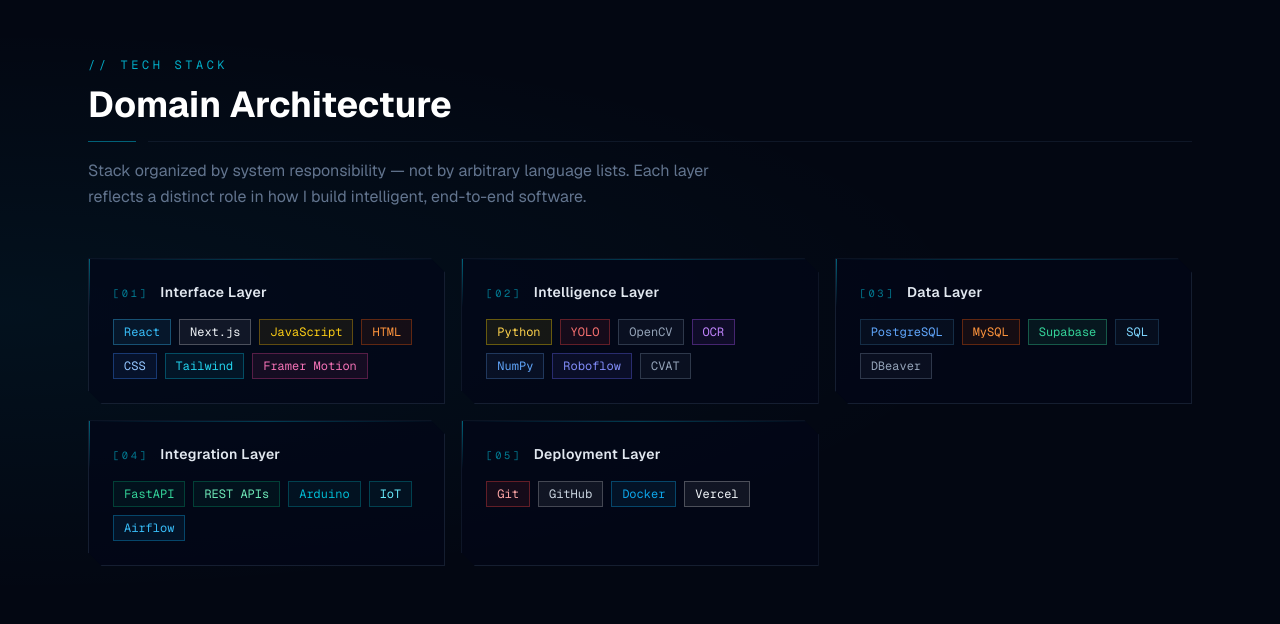
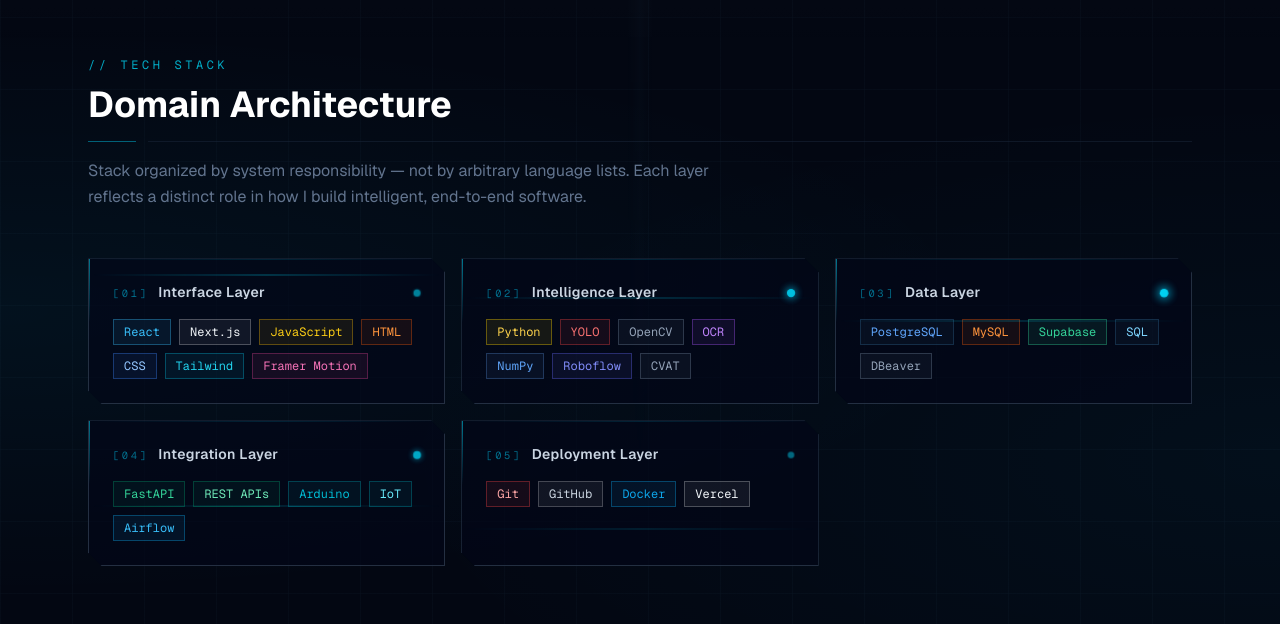
Before and after one commit to Wessel2007/Neural-HUD-Portfolio-AI-Developer-Interface, a Next.js app: page / in a window 1280 px wide. Shown: the part 3356-3980 px from the top of the page. Built offline with nearby package versions, Linux system fonts and the light colour scheme.

Commit message:
adiciona animações

```diff
--- a/app/globals.css
+++ b/app/globals.css
@@ -87,3 +87,33 @@
 .industrial-panel {
   clip-path: polygon(0 0, calc(100% - 14px) 0, 100% 14px, 100% 100%, 14px 100%, 0 calc(100% - 14px));
 }
+
+/* Tech layer card — scanline sweep */
+@keyframes hud-scan {
+  0%   { top: -3px; opacity: 0; }
+  6%   { opacity: 1; }
+  88%  { opacity: 0.4; }
+  100% { top: 105%; opacity: 0; }
+}
+
+.hud-scanline {
+  animation: hud-scan 6s linear infinite;
+}
+
+/* Tech layer card — status pulse dot */
+@keyframes hud-dot-pulse {
+  0%, 100% {
+    opacity: 0.35;
+    box-shadow: none;
+    transform: scale(1);
+  }
+  50% {
+    opacity: 1;
+    box-shadow: 0 0 6px 2px rgba(0, 212, 255, 0.55);
+    transform: scale(1.45);
+  }
+}
+
+.hud-pulse-dot {
+  animation: hud-dot-pulse 2.4s ease-in-out infinite;
+}
--- a/app/page.tsx
+++ b/app/page.tsx
@@ -22,6 +22,31 @@
 const staggerContainer = {
   hidden: {},
   visible: { transition: { staggerChildren: 0.13 } },
+};
+
+const layerCardVariants = {
+  hidden: { opacity: 0, y: 32, scale: 0.97 },
+  visible: (i: number) => ({
+    opacity: 1,
+    y: 0,
+    scale: 1,
+    transition: { duration: 0.55, delay: i * 0.12, ease: EASE_OUT },
+  }),
+};
+
+const badgeContainerVariants = {
+  hidden: {},
+  visible: { transition: { staggerChildren: 0.055, delayChildren: 0.28 } },
+};
+
+const badgeItemVariants = {
+  hidden: { opacity: 0, y: 10, scale: 0.85 },
+  visible: {
+    opacity: 1,
+    y: 0,
+    scale: 1,
+    transition: { duration: 0.28, ease: EASE_OUT },
+  },
 };
 
 // ─── Technology Badge Colors ───────────────────────────────────────────────────
@@ -656,36 +681,104 @@
 
 function TechLayerCard({ layer, index }: { layer: TechLayerContent; index: number }) {
   const ref = useRef<HTMLDivElement>(null);
-  const isInView = useInView(ref, { once: true, amount: 0.2 });
+  const isInView = useInView(ref, { once: true, amount: 0.18 });
+  const [hovered, setHovered] = useState(false);
 
   return (
     <motion.div
       ref={ref}
-      initial={{ opacity: 0, y: 28 }}
-      animate={isInView ? { opacity: 1, y: 0 } : {}}
-      transition={{ duration: 0.5, delay: index * 0.1, ease: EASE_OUT }}
-      className="industrial-panel group relative bg-slate-950/60 border border-slate-800/70 p-5 sm:p-6 flex flex-col gap-4 glow-box-hover overflow-hidden"
+      custom={index}
+      variants={layerCardVariants}
+      initial="hidden"
+      animate={isInView ? "visible" : "hidden"}
+      whileHover={{ y: -4, transition: { duration: 0.2 } }}
+      onHoverStart={() => setHovered(true)}
+      onHoverEnd={() => setHovered(false)}
+      className="industrial-panel group relative bg-slate-950/60 border p-5 sm:p-6 flex flex-col gap-4 overflow-hidden cursor-default"
+      style={{
+        borderColor: hovered ? "rgba(0,212,255,0.28)" : "rgba(51,65,85,0.70)",
+        boxShadow: hovered
+          ? "0 0 36px rgba(0,212,255,0.10), 0 8px 32px rgba(0,0,0,0.45), inset 0 0 22px rgba(0,212,255,0.03)"
+          : "none",
+        transition: "border-color 0.3s ease, box-shadow 0.3s ease",
+      }}
     >
-      {/* Top accent line */}
-      <div className="absolute top-0 left-0 right-0 h-px bg-gradient-to-r from-transparent via-cyan-500/30 to-transparent" />
-      <div className="absolute left-0 top-0 h-12 w-px bg-gradient-to-b from-cyan-400/45 to-transparent" />
-
-      {/* Layer index + title */}
-      <div className="flex items-baseline gap-3">
-        <span className="font-mono text-[0.65rem] text-cyan-400/55 tracking-[0.25em] shrink-0">
-          [{layer.index}]
-        </span>
-        <h3 className="text-sm font-semibold text-slate-200 tracking-wide group-hover:text-white transition-colors duration-200">
-          {layer.title}
-        </h3>
+      {/* Scanline sweep */}
+      <div className="pointer-events-none absolute inset-0 overflow-hidden" aria-hidden="true">
+        <div
+          className="hud-scanline absolute inset-x-0 h-[2px] bg-gradient-to-r from-transparent via-cyan-400/22 to-transparent"
+          style={{ animationDelay: `${index * -0.9}s` }}
+        />
       </div>
 
-      {/* Tech badges */}
-      <div className="flex flex-wrap gap-2">
-        {layer.technologies.map((tech) => (
-          <TechBadge key={tech} tech={tech} size="sm" />
-        ))}
+      {/* Corner accent — top-left vertical bar */}
+      <div className="absolute left-0 top-0 h-16 w-px bg-gradient-to-b from-cyan-400/55 to-transparent" />
+
+      {/* Top accent line — brightens on hover */}
+      <motion.div
+        className="absolute top-0 left-0 right-0 h-px"
+        animate={
+          hovered
+            ? { opacity: 1, background: "linear-gradient(90deg, transparent, rgba(0,212,255,0.60), transparent)" }
+            : { opacity: 0.6, background: "linear-gradient(90deg, transparent, rgba(0,212,255,0.22), transparent)" }
+        }
+        transition={{ duration: 0.3 }}
+      />
+
+      {/* Radial glow — appears on hover */}
+      <motion.div
+        className="pointer-events-none absolute -right-10 -top-10 w-52 h-52 rounded-full"
+        animate={hovered ? { opacity: 1, scale: 1 } : { opacity: 0, scale: 0.5 }}
+        transition={{ duration: 0.45 }}
+        style={{ background: "radial-gradient(circle, rgba(0,212,255,0.09) 0%, transparent 70%)" }}
+      />
+
+      {/* Header: index marker + title + status dot */}
+      <div className="relative flex items-center justify-between gap-2">
+        <div className="flex items-baseline gap-2.5">
+          <motion.span
+            className="font-mono text-[0.65rem] tracking-[0.25em] shrink-0"
+            animate={hovered ? { color: "rgba(0,212,255,0.90)" } : { color: "rgba(0,212,255,0.50)" }}
+            transition={{ duration: 0.25 }}
+          >
+            [{layer.index}]
+          </motion.span>
+          <h3 className="text-sm font-semibold text-slate-300 tracking-wide group-hover:text-white transition-colors duration-200">
+            {layer.title}
+          </h3>
+        </div>
+        <span
+          className="hud-pulse-dot shrink-0 w-1.5 h-1.5 rounded-full bg-cyan-400"
+          style={{ animationDelay: `${index * 0.38}s` }}
+        />
       </div>
+
+      {/* Badges — staggered entry + hover lift */}
+      <motion.div
+        className="flex flex-wrap gap-2"
+        variants={badgeContainerVariants}
+        initial="hidden"
+        animate={isInView ? "visible" : "hidden"}
+      >
+        {layer.technologies.map((tech) => {
+          const s = TECH_COLORS[tech] ?? DEFAULT_BADGE;
+          return (
+            <motion.span
+              key={tech}
+              variants={badgeItemVariants}
+              whileHover={{ y: -2, scale: 1.07, transition: { duration: 0.14 } }}
+              className="font-mono text-xs px-2.5 py-1 inline-block cursor-default"
+              style={{
+                background: s.bg,
+                border: `1px solid ${s.border}`,
+                color: s.text,
+              }}
+            >
+              {tech}
+            </motion.span>
+          );
+        })}
+      </motion.div>
     </motion.div>
   );
 }
@@ -693,15 +786,24 @@
 function SkillsSection() {
   const { c } = useLang();
   const sk = c.skills;
+  const descRef = useRef<HTMLParagraphElement>(null);
+  const descInView = useInView(descRef, { once: true, amount: 0.5 });
 
   return (
-    <section id="skills" className="relative py-24 sm:py-28 bg-slate-950/35">
+    <section id="skills" className="relative py-24 sm:py-28 bg-slate-950/35 hud-grid">
       <div className="pointer-events-none absolute inset-0 bg-[radial-gradient(ellipse_at_0%_50%,rgba(0,212,255,0.05)_0%,transparent_55%)]" />
+      <div className="pointer-events-none absolute inset-0 bg-[radial-gradient(ellipse_at_100%_70%,rgba(0,212,255,0.04)_0%,transparent_50%)]" />
       <div className="relative max-w-6xl mx-auto px-5 sm:px-6">
         <SectionHeader label={sk.label} title={sk.title} />
-        <p className="-mt-8 sm:-mt-10 mb-12 max-w-2xl text-sm sm:text-base text-slate-500 leading-relaxed">
+        <motion.p
+          ref={descRef}
+          initial={{ opacity: 0, y: 14 }}
+          animate={descInView ? { opacity: 1, y: 0 } : {}}
+          transition={{ duration: 0.5, ease: EASE_OUT }}
+          className="-mt-8 sm:-mt-10 mb-12 max-w-2xl text-sm sm:text-base text-slate-500 leading-relaxed"
+        >
           {sk.description}
-        </p>
+        </motion.p>
         <div className="grid sm:grid-cols-2 lg:grid-cols-3 gap-4">
           {sk.layers.map((layer, i) => (
             <TechLayerCard key={layer.index} layer={layer} index={i} />
```
